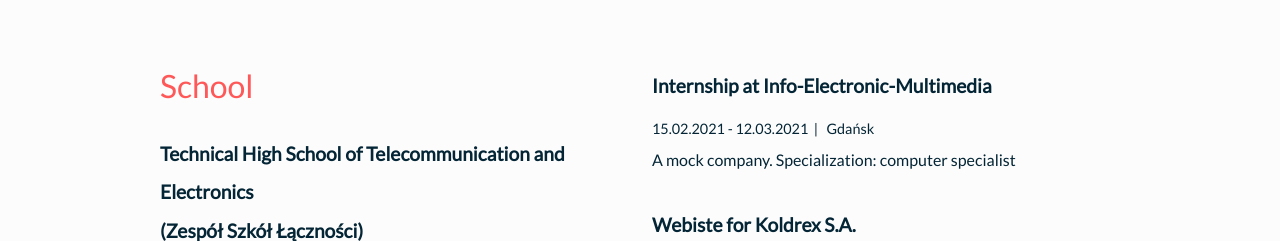
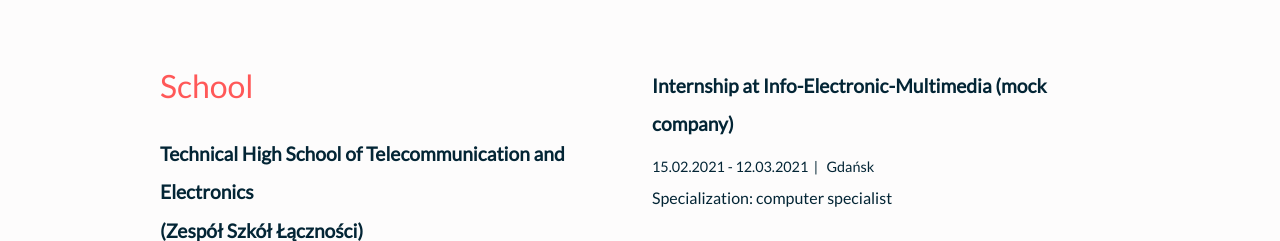
Before and after one commit to harinezumi-exe/harinezumi-exe.github.io, a plain HTML site: page about.html in a window 1280 px wide. Shown: the part 711-952 px from the top of the page. Drawn offline with nearby package versions, Linux system fonts and the light colour scheme.

Commit message:
Add files via upload

```diff
--- a/about.html
+++ b/about.html
@@ -75,9 +75,9 @@
             <article class="experience col-md-6">
                 <h2 class="about-heading">Experience.</h2>
                 <div class="about-text-container">
-                    <p class="about-text-main">Internship at Info-Electronic-Multimedia</p>
+                    <p class="about-text-main">Internship at Info-Electronic-Multimedia (mock company)</p>
                     <pre class="about-text-sub">15.02.2021 - 12.03.2021  |   Gdańsk</pre>
-                    <p class="about-text">A mock company. Specialization: computer specialist</p>
+                    <p class="about-text">Specialization: computer specialist</p>
                     <p class="about-text-main">Webiste for Koldrex S.A.</p>
                     <pre class="about-text-sub">2021</pre>
                     <p class="about-text about-text-smaller-margin">Website design, logo design and front-end for the website.</p>
```
